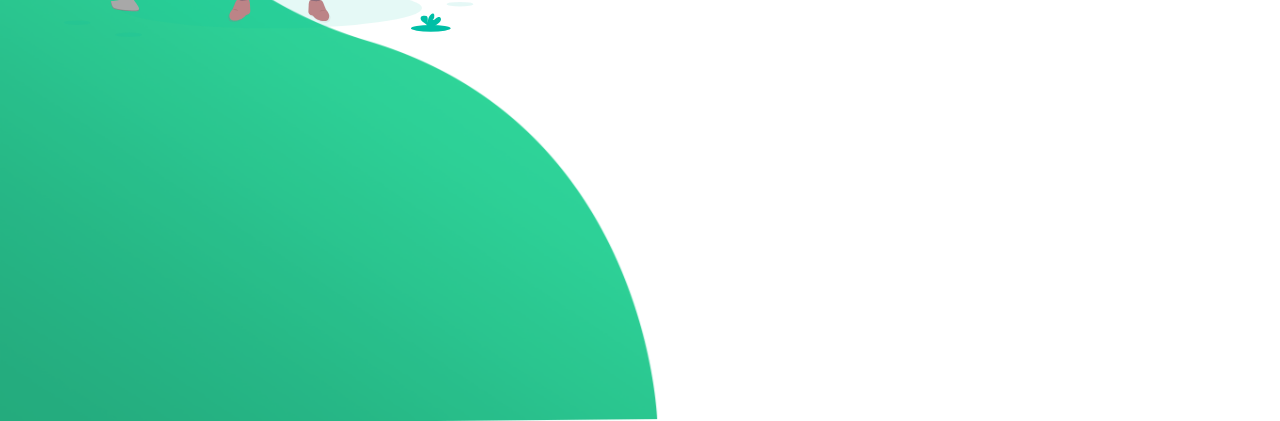
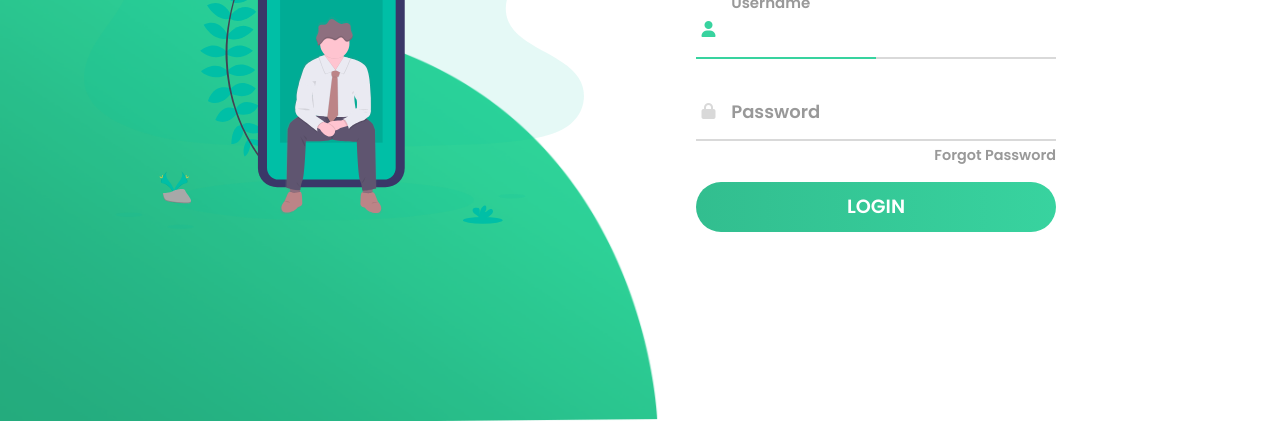
Before and after one commit to EmersonCob/Responsive_Animated_Login, a plain HTML site: page index.html in a window 1280 px wide. Shown: the part 379-800 px from the top of the page. Drawn offline with Linux system fonts and the light colour scheme.

Commit message:
Updating page

```diff
--- a/css/style.css
+++ b/css/style.css
@@ -29,12 +29,175 @@ body
     padding: 0 2rem;
 }
 
+.img
+{
+    display: flex;
+    justify-content: flex-end;
+    align-items: center;
+}
+
 .img img
 {
     width: 500px;
+}
+
+.login-container
+{
+    display: flex;
+    align-items: center;
+    text-align: center;
+}
+
+form
+{
+    width: 360px;
 }
 
 .avatar
 {
     width: 100px;
 }
+
+form h2
+{
+    font-size: 2.9rem;
+    text-transform: uppercase;
+    margin: 15px 0;
+    color: #333;
+}
+
+.input-div
+{
+    position: relative;
+    display: grid;
+    grid-template-columns: 7% 93%;
+    margin: 25px 0;
+    padding: 5px 0;
+    border-bottom: 2px solid #d9d9d9;
+}
+
+.input-div:after, input-div:before{
+    content:'';
+    position: absolute;
+    bottom: -2px;
+    width: 0;
+    height: 2px;
+    background-color: #38d39f;
+}
+
+.input-div:after{
+    right: 50%;
+}
+
+.input-div:before{
+    left: 50%;
+}
+
+.input-div.focus .i i
+{
+    color: #38d39f;
+}
+
+.input-div.focus div h5
+{
+    top: -5px;
+    font-size: 15px;
+}
+
+.input-div.focus:after, .input-div.focus:before {
+    width: 50%;
+}
+
+.input-div.one
+{
+    margin-top: 0;
+}
+
+.input-div.two
+{
+    margin-bottom: 4px;
+}
+
+.i
+{
+    display: flex;
+    justify-content: center;
+    align-items: center;
+}
+
+.i i
+{
+    color: #d9d9d9;
+}
+
+.input-div > div
+{
+    position: relative;
+    height: 45px;
+}
+
+.input-div > div h5
+{
+    position: absolute;
+    left: 10px;
+    top: 50%;
+    transform: translateY(-50%);
+    color: #999;
+    font-size: 18px;
+    transition: .3s;
+}
+
+.input
+{
+    position: absolute;
+    width: 100%;
+    height: 100%;
+    top: 0;
+    left: 0;
+    border: none;
+    outline: none;
+    background: none;
+    padding: 0.5rem 0.7rem;
+    font-size: 1.2rem;
+    font-family: 'Poppins', sans-serif;
+    color: #555;
+}
+
+a
+{
+    display: block;
+    text-align: right;
+    text-decoration: none;
+    color: #999;
+    font-size: 0.9rem;
+    transition: .3s;
+}
+
+a:hover
+{
+    color: #38d39f;
+}
+
+.btn
+{
+    display: block;
+    width: 100%;
+    height: 50px;
+    border-radius: 25px;
+    margin: 1rem 0;
+    font-size: 1.2rem;
+    outline: none;
+    border: none;
+    background-image: linear-gradient(to right, #32be8f, #38d39f, #32be8f);
+    cursor: pointer;
+    color: #fff;
+    text-transform: uppercase;
+    font-family: 'Poppins', sans-serif;
+    background-size: 200%;
+    transition: .5s;
+}
+
+.btn:hover
+{
+    background-position: right;
+}
--- a/index.html
+++ b/index.html
@@ -7,7 +7,8 @@
     <link rel="stylesheet" type="text/css" href="css/style.css">
     <link rel="preconnect" href="https://fonts.gstatic.com">
     <link href="https://fonts.googleapis.com/css2?family=Poppins:wght@600&display=swap" rel="stylesheet">
-    <title>Document</title>
+    <script src="https://kit.fontawesome.com/a81368914c.js"></script>
+    <title>Formulário de Login Animado</title>
 </head>
 <body>
     <img class="wave" src="img/wave.png">
@@ -19,7 +20,7 @@
             <form action="index.html">
                 <img class="avatar" src="img/img01.svg">
                 <h2>Welcome</h2>
-                <div class="input-div">
+                <div class="input-div one focus">
                     <div class="i">
                         <i class="fas fa-user"></i>
                     </div>
@@ -28,7 +29,7 @@
                         <input class="input" type="text">
                     </div>
                 </div>
-                <div class="input-div">
+                <div class="input-div two">
                     <div class="i">
                         <i class="fas fa-lock"></i>
                     </div>
--- a/js/main.js
+++ b/js/main.js
@@ -0,0 +1,4 @@
+const inputs = document.querySelectorAll('input');
+
+
+inputs
```
